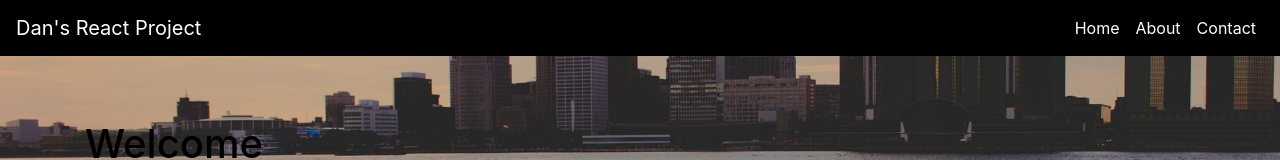
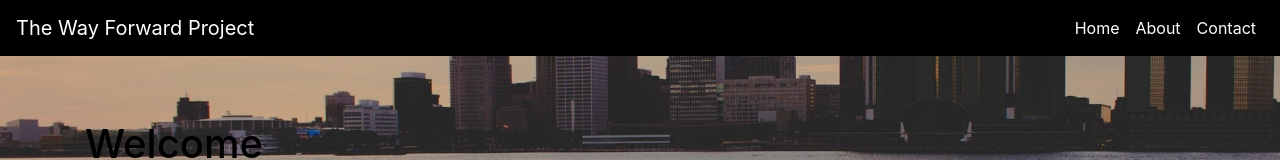
Before and after one commit to datoche-juarez/HON-231-Front-End, a React (Create React App) app: page / in a window 1280 px wide. Shown: the top 160 px of the page. Built offline with nearby package versions, Linux system fonts and the light colour scheme.

Commit message:
Changed organization title for navbar (NavigationBar.js)...

```diff
--- a/src/components/NavigationBar.js
+++ b/src/components/NavigationBar.js
@@ -20,7 +20,7 @@ const Styles = styled.div`
 export const NavigationBar = () => (
   <Styles>
     <Navbar expand="lg">
-      <Navbar.Brand href="/">Dan's React Project</Navbar.Brand>
+      <Navbar.Brand href="/">The Way Forward Project</Navbar.Brand>
       <Navbar.Toggle aria-controls="basic-navbar-nav" />
       <Navbar.Collapse id="basic-navbar-nav">
         <Nav className="ml-auto">
```
